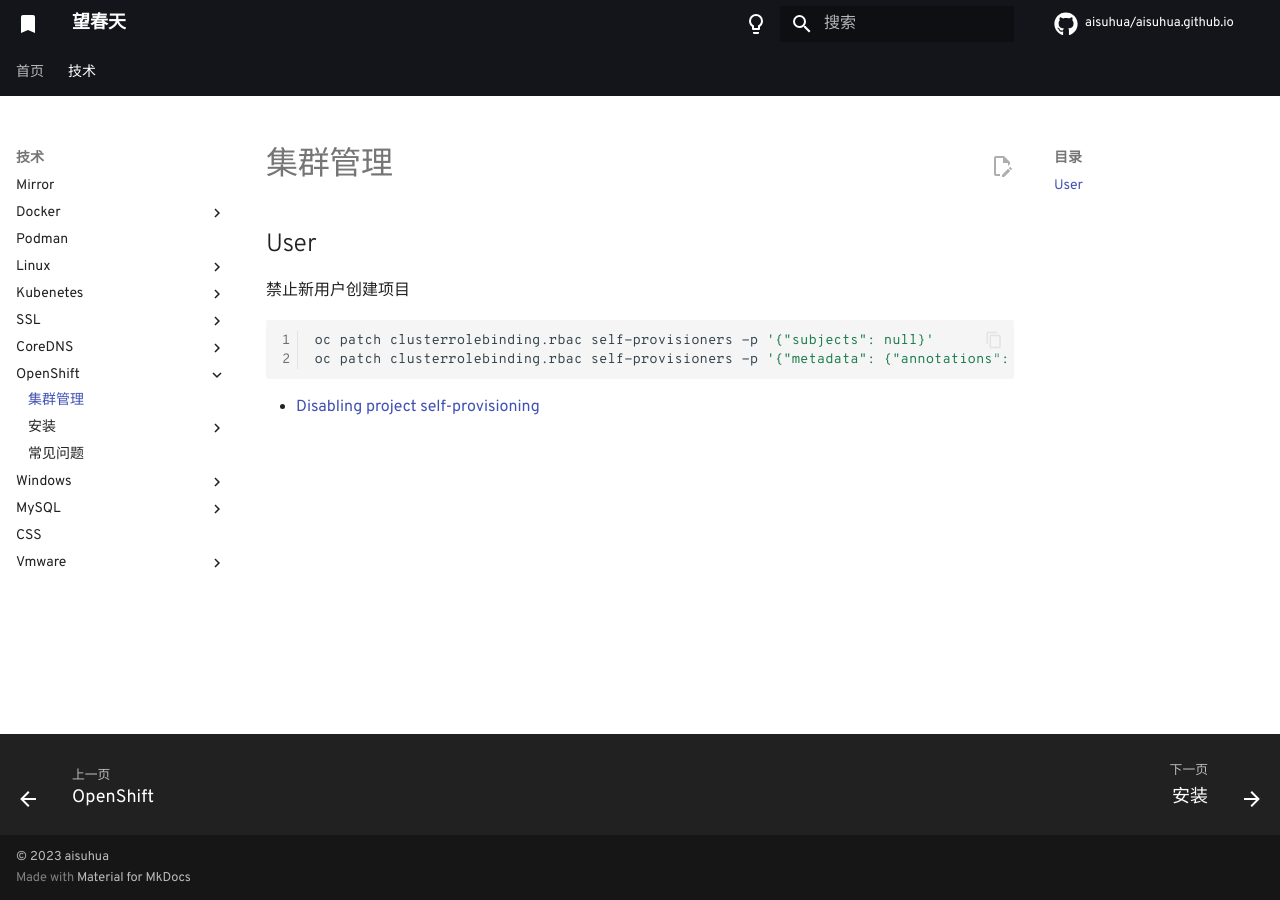
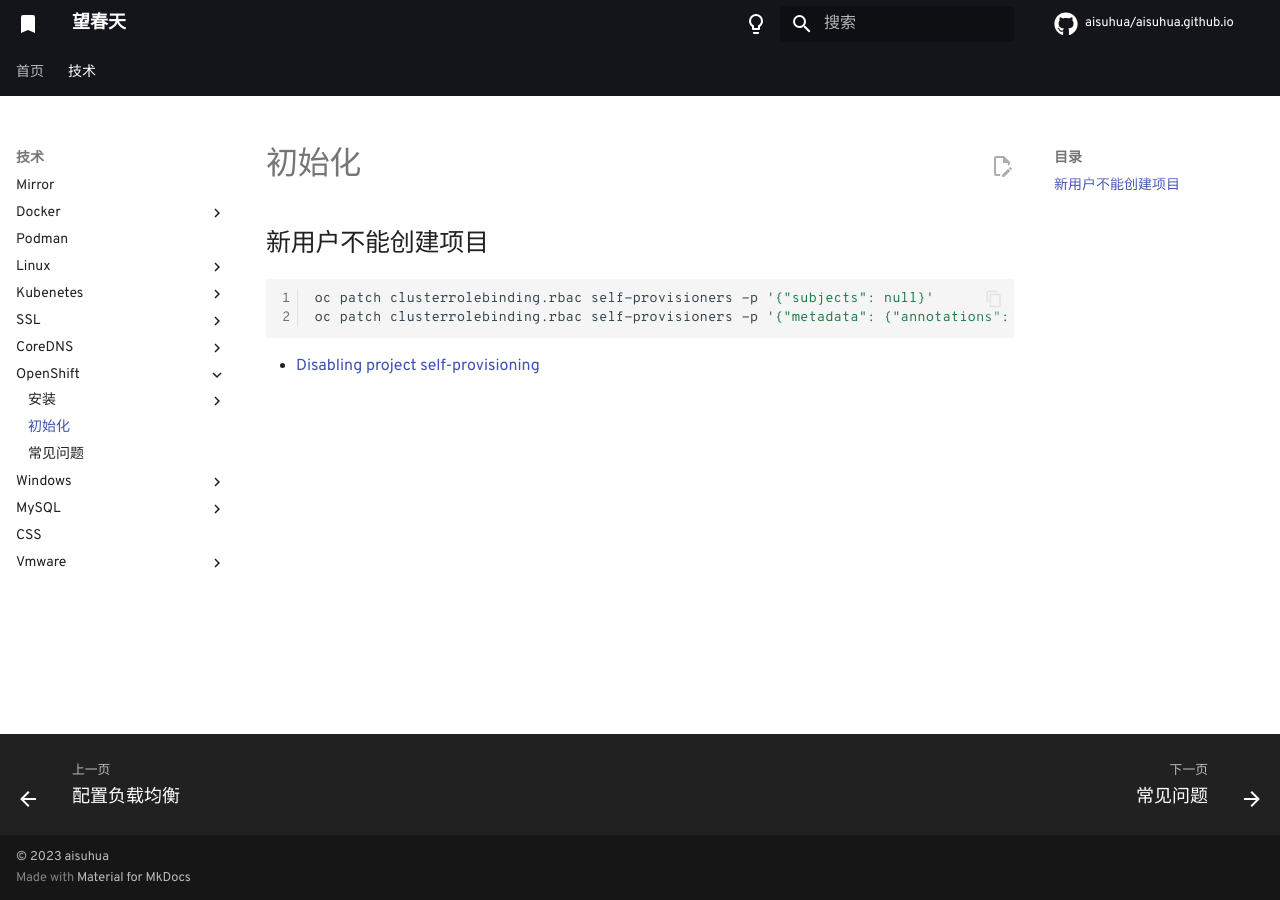
Before and after one commit to aisuhua/aisuhua.github.io, an MkDocs documentation site: the page built from docs/openshift/init.md, in a window 1280 px wide. Built offline with MkDocs 1.6.1 and Material for MkDocs 9.7.7, drawn with Linux system fonts in a browser that asks for light colours; comment, search, counter and statistics services are not loaded.

Commit message:
add init

````diff
--- a/docs/openshift/manage.md
+++ b/docs/openshift/init.md
@@ -1,8 +1,6 @@
-# 集群管理
+# 初始化
 
-## User
-
-禁止新用户创建项目
+## 新用户不能创建项目
 
 ```sh
 oc patch clusterrolebinding.rbac self-provisioners -p '{"subjects": null}'
--- a/mkdocs.yml
+++ b/mkdocs.yml
@@ -137,12 +137,12 @@
       - 客户端配置: coredns/client.md
     - OpenShift:
       - OpenShift: openshift/index.md
-      - 集群管理: openshift/manage.md
       - 安装:
           - 安装: openshift/install/index.md
           - 准备安装介质: openshift/install/download.md
           - 添加域名解析: openshift/install/dns.md
           - 配置负载均衡: openshift/install/lb.md
+      - 初始化: openshift/init.md
       - 常见问题: openshift/faq.md
     - Windows:
       - 工具: windows/tools.md
````
